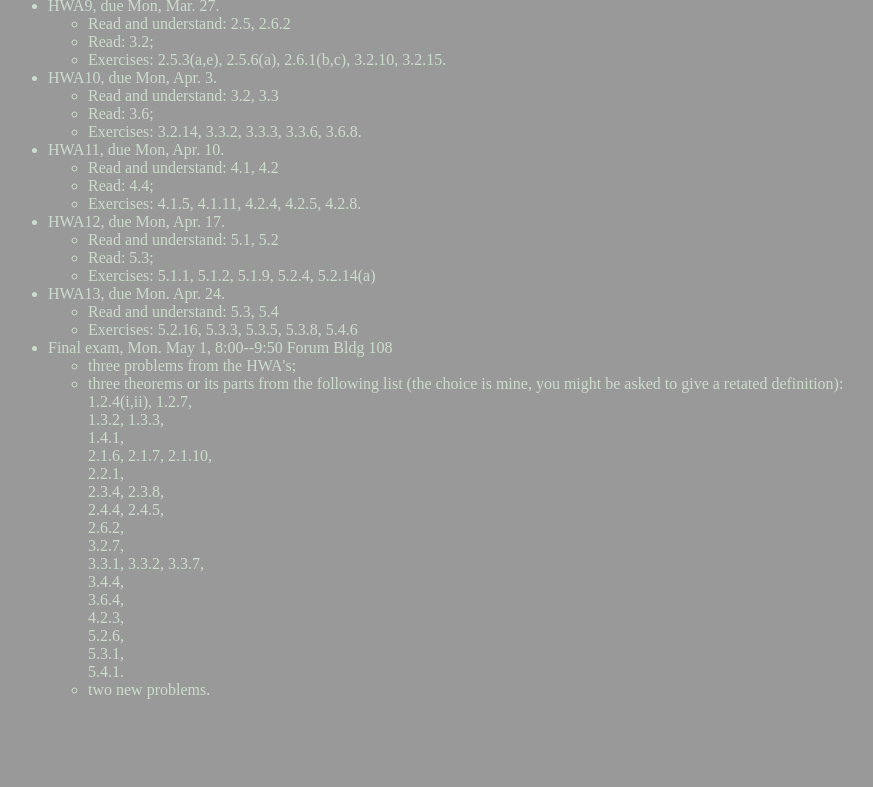
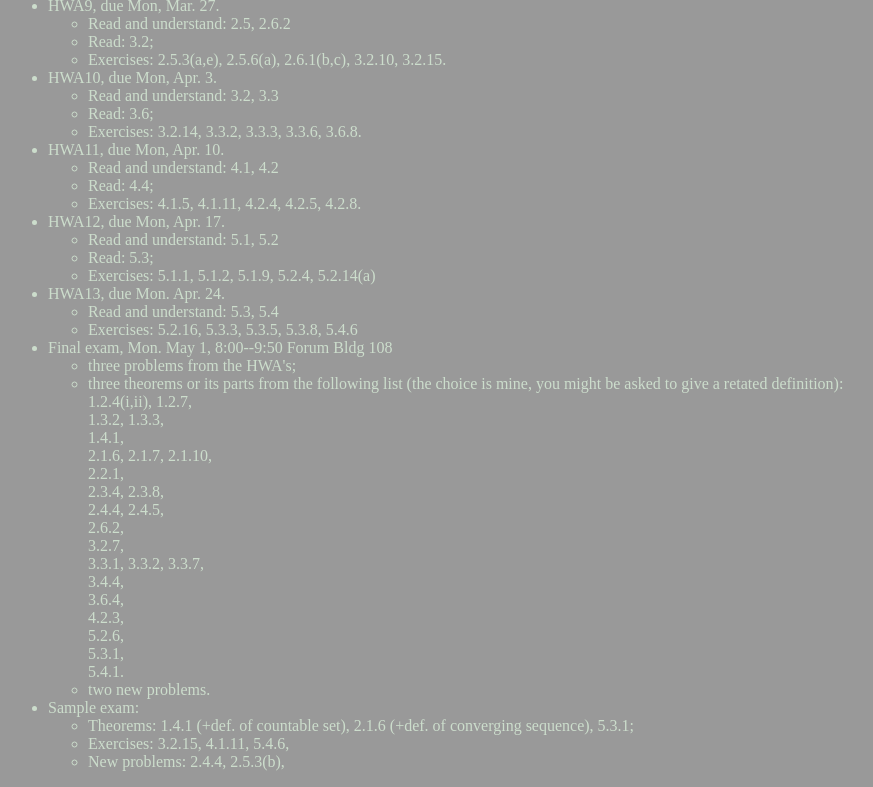
Before and after one commit to anton-petrunin/312, a plain HTML site: page index.html in a window 1280 px wide. Shown: the part 763-1550 px from the top of the page, without its empty margins (0-873 px from the left). Before the commit the page ends 1478 px from the top, so only its background shows below. Drawn offline with nearby package versions, Linux system fonts and the light colour scheme; some packages are replaced by stand-ins of ours.

Commit message:
Sample exam

```diff
--- a/index.html
+++ b/index.html
@@ -151,6 +151,13 @@ and infinite sequences and series.)</b>
 <li> two new problems.
 </ul>
 
+<li>Sample exam:
+<ul>
+<li>Theorems: 1.4.1 (+def. of countable set), 2.1.6 (+def. of converging sequence), 5.3.1;  </li>
+<li>Exercises:  3.2.15, 4.1.11, 5.4.6,</li>
+<li>New problems: 2.4.4, 2.5.3(b), </li>
+</ul>
+
 </ul>
 
 </body></html>
```
